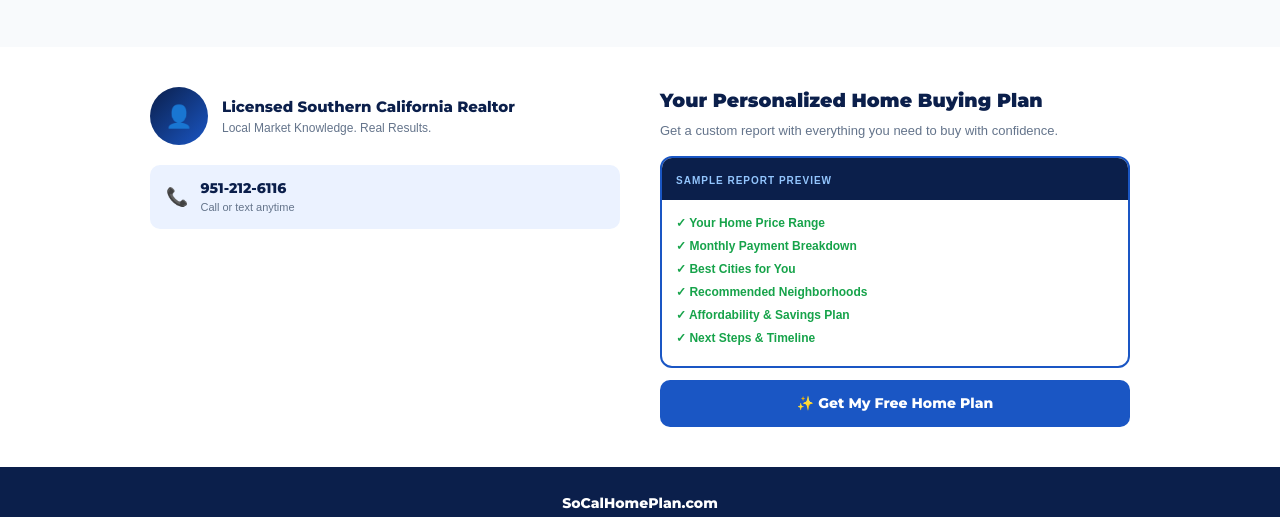
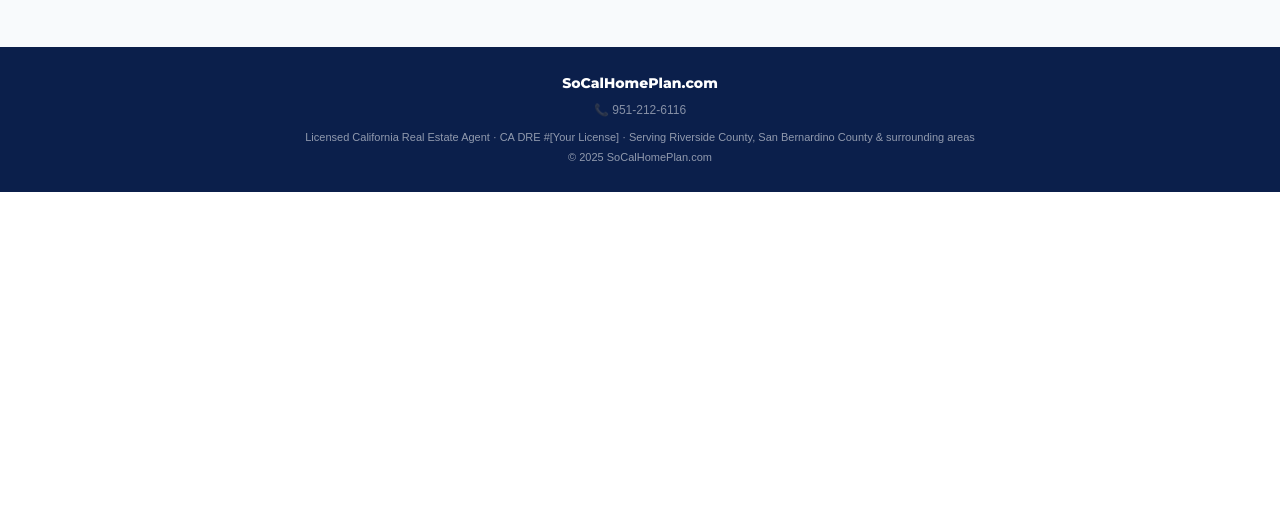
Before and after one commit to Roboneilll/socalhomeplan, a Next.js app: page / in a window 1280 px wide. Shown: the part 1212-1729 px from the top of the page. After the commit the page ends 1404 px from the top, so only its background shows below. Built offline with nearby package versions, Linux system fonts and the light colour scheme.

Commit message:
fix typescript errors

```diff
--- a/app/page.tsx
+++ b/app/page.tsx
@@ -3,7 +3,15 @@ import { useState } from "react";
 
 const N="#0B1F4B",B="#1A56C4",LB="#EBF2FF",G50="#F8FAFC",G100="#F1F5F9",G300="#CBD5E1",G500="#64748B",G700="#334155",GR="#16A34A",W="#fff";
 
-const STEPS=[
+type Step = {
+  id: string;
+  label: string;
+  opts?: string[];
+  multi?: boolean;
+  isContact?: boolean;
+};
+
+const STEPS:Step[]=[
   {id:"budget",label:"Budget (Total Home Price)",opts:["Under $400,000","$400,000 – $500,000","$500,000 – $600,000","$600,000 – $700,000","$700,000 – $800,000","$800,000+"]},
   {id:"downpayment",label:"Down Payment",opts:["Less than 3.5% (FHA)","3.5% – 5%","5% – 10%","10% – 20%","20%+ (Conventional)","Not sure"]},
   {id:"city",label:"Desired City",opts:["Riverside","Corona","Menifee","Murrieta","Temecula","Moreno Valley","Rancho Cucamonga","Ontario","Perris","Lake Elsinore","Other"]},
@@ -15,7 +23,7 @@ const STEPS=[
   {id:"features",label:"Must-Have Features",opts:["Pool","No HOA","Good Schools","Single Story","Big Backyard","New Construction","Multi-Gen Layout","Extra Parking"],multi:true},
   {id:"concern",label:"Biggest Concern",opts:["Affording a down payment","Getting loan approved","Finding homes in budget","Competing with buyers","Understanding the process","Rising interest rates"]},
   {id:"contact",label:"Get Your Free Plan",isContact:true},
-] as const;
+];
 
 const AREAS=[
   {name:"Riverside",price:"$585,000",img:"https://images.unsplash.com/photo-1580587771525-78b9dba3b914?w=400&q=80"},
@@ -45,7 +53,7 @@ function Logo({dark=false}:{dark?:boolean}){
 export default function Home() {
   const [view,setView]=useState("home");
   const [step,setStep]=useState(0);
-  const [answers,setAnswers]=useState<Record<string,any>>({});
+  const [answers,setAnswers]=useState<Record<string,unknown>>({});
   const [plan,setPlan]=useState<string|null>(null);
   const [loading,setLoading]=useState(false);
 
@@ -53,27 +61,30 @@ export default function Home() {
   const val=answers[current?.id];
 
   const canAdv=()=>{
-    if(current.isContact){const c=answers.contact||{};return!!(c.name?.trim()&&c.email?.trim()&&c.phone?.trim());}
-    if("multi" in current&&current.multi)return(val||[]).length>0;
+    if(current.isContact){const c=(answers.contact as Record<string,string>)||{};return!!(c.name?.trim()&&c.email?.trim()&&c.phone?.trim());}
+    if(current.multi)return((val as string[])||[]).length>0;
     return!!val;
   };
 
   const setAns=(v:string)=>setAnswers(p=>({...p,[current.id]:v}));
-  const toggleAns=(v:string)=>{const arr=val||[];setAnswers(p=>({...p,[current.id]:arr.includes(v)?arr.filter((x:string)=>x!==v):[...arr,v]}));};
-  const setContact=(k:string,v:string)=>setAnswers(p=>({...p,contact:{...(p.contact||{}),[k]:v}}));
+  const toggleAns=(v:string)=>{
+    const arr=(val as string[])||[];
+    setAnswers(p=>({...p,[current.id]:arr.includes(v)?arr.filter((x:string)=>x!==v):[...arr,v]}));
+  };
+  const setContact=(k:string,v:string)=>setAnswers(p=>({...p,contact:{...((p.contact as Record<string,string>)||{}), [k]:v}}));
 
   const generatePlan=async()=>{
     setView("plan");setLoading(true);setPlan(null);
-    const a=answers;
+    const a=answers as Record<string,unknown>;
     const prompt=`You are a licensed Southern California real estate agent. Generate a personalized home-buying plan.
-Buyer: City: ${a.city}, Budget: ${a.budget}, Down payment: ${a.downpayment}, Monthly comfort: ${a.payment}, Timeline: ${a.timeline}, Family: ${a.familysize}, First-time: ${a.firsttime}, Home type: ${a.hometype}, Features: ${(a.features||[]).join(', ')}, Concern: ${a.concern}
+Buyer: City: ${a.city}, Budget: ${a.budget}, Down payment: ${a.downpayment}, Monthly comfort: ${a.payment}, Timeline: ${a.timeline}, Family: ${a.familysize}, First-time: ${a.firsttime}, Home type: ${a.hometype}, Features: ${((a.features as string[])||[]).join(', ')}, Concern: ${a.concern}
 Return exactly 7 sections as: <section icon="EMOJI" title="TITLE">CONTENT</section>
 Titles: Best Cities to Consider | Estimated Price Range | Your Loan Path | Down Payment Strategy | Must-Have Features | Your Buying Timeline | Next Step This Week
 3-5 sentences each. Be specific, local, practical. Return ONLY the section tags.`;
     try{
       const res=await fetch("https://api.anthropic.com/v1/messages",{method:"POST",headers:{"Content-Type":"application/json"},body:JSON.stringify({model:"claude-sonnet-4-20250514",max_tokens:1000,messages:[{role:"user",content:prompt}]})});
       const data=await res.json();
-      const raw=data.content?.map((c:any)=>c.text||"").join("")||"";
+      const raw=(data.content as Array<{text:string}>)?.map(c=>c.text||"").join("")||"";
       const re=/<section icon="([^"]+)" title="([^"]+)">([\s\S]*?)<\/section>/g;
       let html="";let m;
       while((m=re.exec(raw))!==null){
@@ -90,7 +101,7 @@ Titles: Best Cities to Consider | Estimated Price Range | Your Loan Path | Down
   const goQuiz=()=>{setView("quiz");setStep(0);setAnswers({});setPlan(null);};
 
   if(view==="plan"){
-    const name=(answers.contact?.name||"").split(" ")[0]||"there";
+    const name=((answers.contact as Record<string,string>)?.name||"").split(" ")[0]||"there";
     return(
       <div style={{minHeight:"100vh",background:G50,fontFamily:"sans-serif"}}>
         <nav style={{background:N,padding:"14px 28px",display:"flex",justifyContent:"space-between",alignItems:"center"}}>
@@ -101,7 +112,7 @@ Titles: Best Cities to Consider | Estimated Price Range | Your Loan Path | Down
           <div style={{background:`linear-gradient(135deg,${N},${B})`,borderRadius:16,padding:"26px 24px",marginBottom:18,color:W}}>
             <div style={{fontSize:10,letterSpacing:2,color:"#93C5FD",marginBottom:5,textTransform:"uppercase"}}>SoCalHomePlan.com</div>
             <h2 style={{margin:"0 0 5px",fontSize:20,fontFamily:"'Montserrat',sans-serif",fontWeight:800}}>{name}&apos;s Home Buying Plan</h2>
-            <p style={{margin:0,fontSize:12,opacity:0.7}}>{answers.city} · {answers.budget} · {answers.timeline}</p>
+            <p style={{margin:0,fontSize:12,opacity:0.7}}>{answers.city as string} · {answers.budget as string} · {answers.timeline as string}</p>
           </div>
           {loading?(
             <div style={{textAlign:"center",padding:40}}>
@@ -128,6 +139,7 @@ Titles: Best Cities to Consider | Estimated Price Range | Your Loan Path | Down
   if(view==="quiz"){
     const pct=Math.round(((step+1)/STEPS.length)*100);
     const isLast=step===STEPS.length-1;
+    const contactVals=(answers.contact as Record<string,string>)||{};
     return(
       <div style={{minHeight:"100vh",background:G50,fontFamily:"sans-serif"}}>
         <nav style={{background:N,padding:"14px 28px",display:"flex",justifyContent:"space-between",alignItems:"center"}}>
@@ -152,24 +164,29 @@ Titles: Best Cities to Consider | Estimated Price Range | Your Loan Path | Down
               <div style={{background:LB,border:"1px solid #BFDBFE",borderRadius:10,padding:"12px 16px",fontSize:13,color:N}}>
                 🏡 Your personalized AI home-buying plan is ready. Enter your info below.
               </div>
-              {([["name","Full Name","text","Jane Smith"],["phone","Phone Number","tel","951-212-6116"],["email","Email Address","email","jane@email.com"]] as const).map(([k,label,type,ph])=>(
-                <div key={k}>
-                  <label style={{fontSize:13,fontWeight:700,color:N,display:"block",marginBottom:4}}>{label}</label>
-                  <input type={type} placeholder={ph} value={answers.contact?.[k]||""} onChange={e=>setContact(k,e.target.value)} style={{width:"100%",padding:"12px 13px",border:`1.5px solid ${G300}`,borderRadius:8,fontSize:14,boxSizing:"border-box"}}/>
-                </div>
-              ))}
+              {(["name","phone","email"] as const).map((k)=>{
+                const labels={name:"Full Name",phone:"Phone Number",email:"Email Address"};
+                const types={name:"text",phone:"tel",email:"email"};
+                const placeholders={name:"Jane Smith",phone:"951-212-6116",email:"jane@email.com"};
+                return(
+                  <div key={k}>
+                    <label style={{fontSize:13,fontWeight:700,color:N,display:"block",marginBottom:4}}>{labels[k]}</label>
+                    <input type={types[k]} placeholder={placeholders[k]} value={contactVals[k]||""} onChange={e=>setContact(k,e.target.value)} style={{width:"100%",padding:"12px 13px",border:`1.5px solid ${G300}`,borderRadius:8,fontSize:14,boxSizing:"border-box"}}/>
+                  </div>
+                );
+              })}
               <p style={{fontSize:11,color:G500,lineHeight:1.5}}>By submitting you agree to be contacted by a licensed California real estate agent. Not a mortgage pre-approval.</p>
             </div>
-          ):"multi" in current&&current.multi?(
+          ):current.multi?(
             <div style={{display:"grid",gridTemplateColumns:"repeat(auto-fill,minmax(155px,1fr))",gap:8}}>
-              {current.opts.map((o:string)=>{
-                const sel=(val||[]).includes(o);
+              {(current.opts||[]).map((o:string)=>{
+                const sel=((val as string[])||[]).includes(o);
                 return<button key={o} onClick={()=>toggleAns(o)} style={{padding:"11px 14px",border:`${sel?"2":"1.5"}px solid ${sel?B:G300}`,borderRadius:10,background:sel?LB:W,color:sel?N:G700,fontWeight:sel?700:400,fontSize:13,textAlign:"left",cursor:"pointer"}}>{sel&&<span style={{color:B,marginRight:4}}>✓</span>}{o}</button>;
               })}
             </div>
           ):(
             <div style={{display:"flex",flexDirection:"column",gap:8}}>
-              {current.opts.map((o:string)=>{
+              {(current.opts||[]).map((o:string)=>{
                 const sel=val===o;
                 return<button key={o} onClick={()=>setAns(o)} style={{padding:"13px 16px",border:`${sel?"2":"1.5"}px solid ${sel?B:G300}`,borderRadius:10,background:sel?LB:W,color:sel?N:G700,fontWeight:sel?700:400,fontSize:14,textAlign:"left",cursor:"pointer"}}>{sel&&<span style={{color:B,marginRight:6}}>✓</span>}{o}</button>;
               })}
@@ -177,7 +194,7 @@ Titles: Best Cities to Consider | Estimated Price Range | Your Loan Path | Down
           )}
           <div style={{display:"flex",gap:10,marginTop:26}}>
             {step>0&&<button onClick={()=>setStep(s=>s-1)} style={{padding:"12px 18px",background:"transparent",border:`1.5px solid ${G300}`,borderRadius:8,fontSize:13,cursor:"pointer",color:G700}}>← Back</button>}
-            <button onClick={()=>{if(step<STEPS.length-1)setStep(s=>s+1);else generatePlan();}} disabled={!canAdv()} style={{flex:1,padding:13,background:canAdv()?N:G300,color:W,border:"none",borderRadius:10,fontWeight:800,fontSize:14,cursor:canAdv()?"pointer":"not-allowed",fontFamily:"'Montserrat',sans-serif"}}>
+            <button onClick={()=>{if(step<STEPS.length-1)setStep(s=>s+1);else generatePlan();}} disabled={!canAdv()} style={{flex:1,padding:"13px",background:canAdv()?N:G300,color:W,border:"none",borderRadius:10,fontWeight:800,fontSize:14,cursor:canAdv()?"pointer":"not-allowed",fontFamily:"'Montserrat',sans-serif"}}>
               {isLast?"✨ Generate My Home Plan":"Continue →"}
             </button>
           </div>
@@ -198,14 +215,11 @@ Titles: Best Cities to Consider | Estimated Price Range | Your Loan Path | Down
         </div>
         <button onClick={goQuiz} style={{padding:"10px 22px",background:N,color:W,border:"none",borderRadius:8,fontWeight:800,fontSize:13,cursor:"pointer",fontFamily:"'Montserrat',sans-serif"}}>Get My Free Home Plan</button>
       </nav>
-
       <section style={{position:"relative",minHeight:480,background:`linear-gradient(to right,rgba(11,31,75,0.88) 38%,rgba(11,31,75,0.25) 100%),url('https://images.unsplash.com/photo-1600596542815-ffad4c1539a9?w=1400&q=80') center/cover`,display:"flex",alignItems:"center",padding:"52px 40px",gap:32}}>
         <div style={{flex:1,maxWidth:480,color:W}}>
           <h1 style={{fontSize:38,fontWeight:900,lineHeight:1.2,margin:"0 0 16px",fontFamily:"'Montserrat',sans-serif"}}>Find Out What You Can Really Afford in Southern California</h1>
           <p style={{fontSize:15,opacity:0.88,lineHeight:1.7,margin:"0 0 28px"}}>Get your personalized AI home-buying plan in 60 seconds — built around your budget, lifestyle, and the local market.</p>
-          <div style={{display:"flex",gap:12,flexWrap:"wrap"}}>
-            <button onClick={goQuiz} style={{padding:"14px 30px",background:B,color:W,border:"none",borderRadius:10,fontWeight:800,fontSize:14,cursor:"pointer",fontFamily:"'Montserrat',sans-serif",boxShadow:"0 4px 18px rgba(26,86,196,0.5)"}}>✨ Get My Free Home Plan</button>
-          </div>
+          <button onClick={goQuiz} style={{padding:"14px 30px",background:B,color:W,border:"none",borderRadius:10,fontWeight:800,fontSize:14,cursor:"pointer",fontFamily:"'Montserrat',sans-serif"}}>✨ Get My Free Home Plan</button>
           <div style={{display:"flex",gap:20,marginTop:18}}>
             {["100% Free","60 Seconds","No Obligation"].map(t=>(
               <span key={t} style={{fontSize:12,opacity:0.8,display:"flex",alignItems:"center",gap:4}}><span style={{color:"#4ADE80"}}>✓</span>{t}</span>
@@ -214,7 +228,7 @@ Titles: Best Cities to Consider | Estimated Price Range | Your Loan Path | Down
         </div>
         <div style={{background:W,borderRadius:16,boxShadow:"0 20px 60px rgba(0,0,0,0.25)",padding:"24px 22px",width:300,flexShrink:0}}>
           <div style={{display:"flex",alignItems:"center",gap:7,marginBottom:5}}>
-            <span style={{fontSize:16}}>✨</span>
+            <span>✨</span>
             <span style={{fontWeight:800,fontSize:15,color:N,fontFamily:"'Montserrat',sans-serif"}}>AI Home Buyer Quiz</span>
           </div>
           <p style={{fontSize:11,color:G500,marginBottom:16}}>Answer a few quick questions to get your personalized home plan.</p>
@@ -232,12 +246,11 @@ Titles: Best Cities to Consider | Estimated Price Range | Your Loan Path | Down
               </select>
             </div>
           ))}
-          <button onClick={goQuiz} style={{width:"100%",marginTop:12,padding:12,background:B,color:W,border:"none",borderRadius:9,fontWeight:800,fontSize:13,cursor:"pointer",fontFamily:"'Montserrat',sans-serif"}}>✨ Get My Free Home Plan</button>
+          <button onClick={goQuiz} style={{width:"100%",marginTop:12,padding:"12px",background:B,color:W,border:"none",borderRadius:9,fontWeight:800,fontSize:13,cursor:"pointer",fontFamily:"'Montserrat',sans-serif"}}>✨ Get My Free Home Plan</button>
           <p style={{fontSize:10,color:G500,textAlign:"center",marginTop:7}}>🔒 Your information is secure and never shared.</p>
         </div>
       </section>
-
-      <section style={{padding:"40px 40px",background:W}}>
+      <section style={{padding:"40px",background:W}}>
         <div style={{maxWidth:980,margin:"0 auto",display:"grid",gridTemplateColumns:"repeat(auto-fit,minmax(210px,1fr))",gap:18}}>
           {[
             {icon:"🏠",title:"AI Home Match",desc:"Our AI analyzes thousands of homes and matches you with the best options that fit your budget, lifestyle, and goals."},
@@ -253,7 +266,6 @@ Titles: Best Cities to Consider | Estimated Price Range | Your Loan Path | Down
           ))}
         </div>
       </section>
-
       <section style={{padding:"48px 40px",background:G50}}>
         <div style={{maxWidth:980,margin:"0 auto"}}>
           <h2 style={{textAlign:"center",fontSize:26,fontWeight:900,color:N,fontFamily:"'Montserrat',sans-serif",marginBottom:5}}>Explore Top Inland Empire Areas</h2>
@@ -274,46 +286,10 @@ Titles: Best Cities to Consider | Estimated Price Range | Your Loan Path | Down
           </div>
         </div>
       </section>
-
-      <section style={{padding:"40px 40px",background:W}}>
-        <div style={{maxWidth:980,margin:"0 auto",display:"grid",gridTemplateColumns:"1fr 1fr",gap:40}}>
-          <div>
-            <div style={{display:"flex",alignItems:"center",gap:14,marginBottom:20}}>
-              <div style={{width:58,height:58,borderRadius:"50%",background:`linear-gradient(135deg,${N},${B})`,display:"flex",alignItems:"center",justifyContent:"center",fontSize:22,color:W,flexShrink:0}}>👤</div>
-              <div>
-                <div style={{fontWeight:800,fontSize:15,color:N,fontFamily:"'Montserrat',sans-serif"}}>Licensed Southern California Realtor</div>
-                <div style={{fontSize:12,color:G500}}>Local Market Knowledge. Real Results.</div>
-              </div>
-            </div>
-            <div style={{padding:"13px 16px",background:LB,borderRadius:10,display:"flex",alignItems:"center",gap:12,marginTop:16}}>
-              <span style={{fontSize:18}}>📞</span>
-              <div>
-                <div style={{fontSize:14,fontWeight:800,color:N,fontFamily:"'Montserrat',sans-serif"}}>951-212-6116</div>
-                <div style={{fontSize:11,color:G500}}>Call or text anytime</div>
-              </div>
-            </div>
-          </div>
-          <div>
-            <h3 style={{fontSize:19,fontWeight:900,color:N,fontFamily:"'Montserrat',sans-serif",marginBottom:5}}>Your Personalized Home Buying Plan</h3>
-            <p style={{fontSize:13,color:G500,marginBottom:16}}>Get a custom report with everything you need to buy with confidence.</p>
-            <div style={{border:`2px solid ${B}`,borderRadius:12,overflow:"hidden"}}>
-              <div style={{background:N,padding:"9px 14px"}}><span style={{fontSize:10,color:"#93C5FD",fontWeight:700,letterSpacing:1,textTransform:"uppercase"}}>Sample Report Preview</span></div>
-              <div style={{padding:14}}>
-                {["Your Home Price Range","Monthly Payment Breakdown","Best Cities for You","Recommended Neighborhoods","Affordability & Savings Plan","Next Steps & Timeline"].map(item=>(
-                  <div key={item} style={{fontSize:12,color:GR,marginBottom:5,fontWeight:600}}>✓ {item}</div>
-                ))}
-              </div>
-            </div>
-            <button onClick={goQuiz} style={{width:"100%",marginTop:12,padding:13,background:B,color:W,border:"none",borderRadius:10,fontWeight:800,fontSize:14,cursor:"pointer",fontFamily:"'Montserrat',sans-serif"}}>✨ Get My Free Home Plan</button>
-          </div>
-        </div>
-      </section>
-
       <footer style={{background:N,color:"rgba(255,255,255,0.55)",padding:"24px 40px",textAlign:"center",fontSize:11,lineHeight:1.8}}>
         <div style={{fontWeight:800,color:W,fontSize:14,marginBottom:4,fontFamily:"'Montserrat',sans-serif"}}>SoCalHomePlan.com</div>
         <div style={{color:"rgba(255,255,255,0.5)",fontSize:12,marginBottom:6}}>📞 951-212-6116</div>
         Licensed California Real Estate Agent · CA DRE #[Your License] · Serving Riverside County, San Bernardino County & surrounding areas<br/>
-        This website provides informational planning tools only. Not a mortgage pre-approval. All estimates are for planning purposes only.<br/>
         © 2025 SoCalHomePlan.com
       </footer>
     </div>
```
